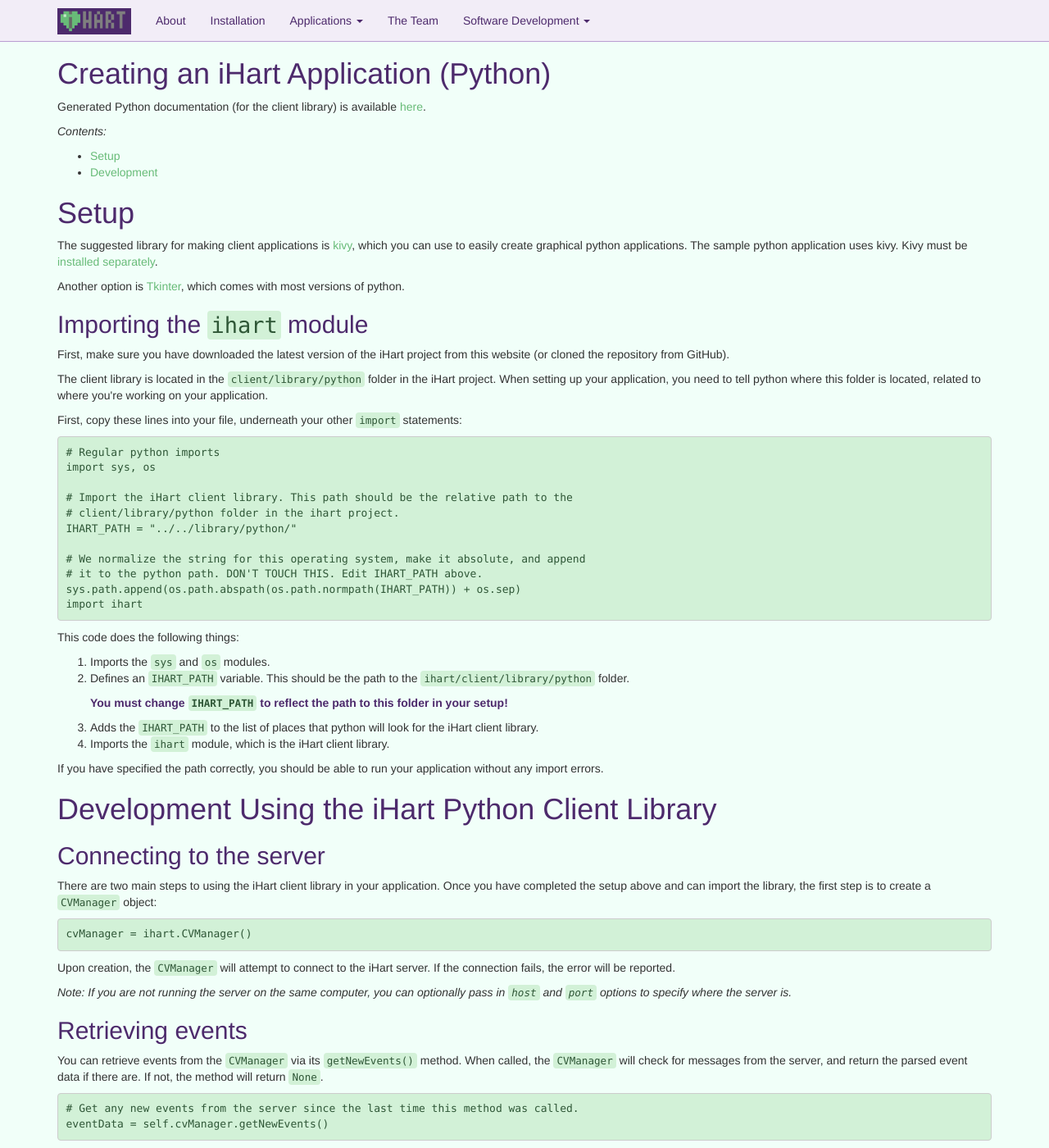
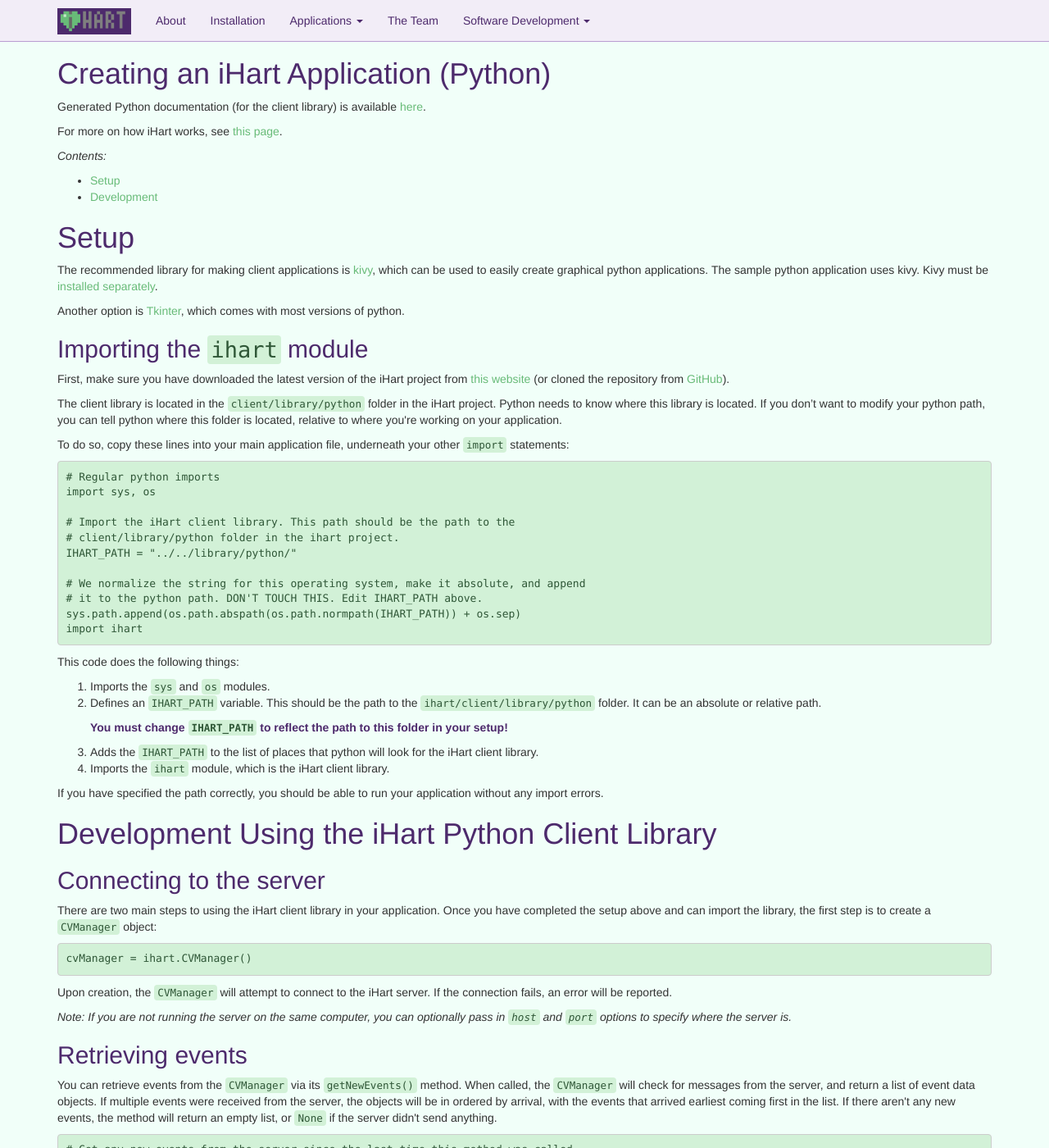
Before and after one commit to ihart-mhc/ihart-mhc.github.io, a Jekyll site: the page built from applications/development/python/index.md, in a window 1280 px wide and 1400 px high. Shown: the whole window at 82% size. Built offline with Jekyll 4.4.1, drawn with Linux system fonts in a browser that asks for light colours; nearby versions of some CDN libraries; some of the changed text lies outside the part shown.

Commit message:
Update the python client docs with note about receiving multiple events

````diff
--- a/applications/development/python/doc/cv_event_data.html
+++ b/applications/development/python/doc/cv_event_data.html
@@ -8,7 +8,7 @@
 <td valign=bottom>&nbsp;<br>
 <font color="#ffffff" face="helvetica, arial">&nbsp;<br><big><big><strong>cv_event_data</strong></big></big></font></td
 ><td align=right valign=bottom
-><font color="#ffffff" face="helvetica, arial"><a href="ihart.html">index</a></font></td></tr></table>
+><font color="#ffffff" face="helvetica, arial"></font></td></tr></table>
     <p><tt>Collects&nbsp;information&nbsp;about&nbsp;detected&nbsp;motion&nbsp;and&nbsp;faces.</tt></p>
 <p>
 <table width="100%" cellspacing=0 cellpadding=2 border=0 summary="section">
@@ -53,4 +55,5 @@
 <dl><dt><a name="CVEventData-getShellsInRegion"><strong>getShellsInRegion</strong></a>(self, roi)</dt><dd><tt>@param&nbsp;roi&nbsp;&nbsp;the&nbsp;region&nbsp;of&nbsp;interest&nbsp;to&nbsp;return&nbsp;shells&nbsp;for<br>
 @return&nbsp;the&nbsp;shells&nbsp;in&nbsp;the&nbsp;given&nbsp;region</tt></dd></dl>
 
+</td></tr></table></td></tr></table>
 </body></html>
--- a/applications/development/python/index.md
+++ b/applications/development/python/index.md
@@ -6,6 +6,8 @@
 
 Generated Python documentation (for the client library) is available [here](doc/ihart.html).
 
+For more on how iHart works, see [this page](/software/#how-ihart-works).
+
 *Contents:*
 
 * [Setup](#setup)
@@ -13,26 +15,26 @@
 
 # Setup
 
-The suggested library for making client applications is [kivy](https://kivy.org/#home),
-which you can use to easily create graphical python applications. The sample python application
+The recommended library for making client applications is [kivy](https://kivy.org/#home),
+which can be used to easily create graphical python applications. The sample python application
 uses kivy. Kivy must be [installed separately](https://kivy.org/#download).
 
 Another option is [Tkinter](https://wiki.python.org/moin/TkInter), which comes with most versions of python.
 
 ## Importing the `ihart` module
 
-First, make sure you have downloaded the latest version of the iHart project from this website (or cloned the repository from GitHub).
+First, make sure you have downloaded the latest version of the iHart project from [this website](/ihart/) (or cloned the repository from [GitHub](https://github.com/ihart-mhc/ihart)).
 
-The client library is located in the `client/library/python` folder in the iHart project. When setting up your
-application, you need to tell python where this folder is located, related to where you\'re working on your application.
+The client library is located in the `client/library/python` folder in the iHart project. Python needs to know where this library is located. If you don't want to
+modify your python path, you can tell python where this folder is located, relative to where you\'re working on your application.
 
-First, copy these lines into your file, underneath your other `import` statements:
+To do so, copy these lines into your main application file, underneath your other `import` statements:
 
 
 	# Regular python imports
 	import sys, os
 
-	# Import the iHart client library. This path should be the relative path to the
+	# Import the iHart client library. This path should be the path to the
 	# client/library/python folder in the ihart project.
 	IHART_PATH = "../../library/python/"
 
@@ -44,7 +46,7 @@
 This code does the following things:
 
 1. Imports the `sys` and `os` modules.
-2. Defines an `IHART_PATH` variable. This should be the path to the `ihart/client/library/python` folder.
+2. Defines an `IHART_PATH` variable. This should be the path to the `ihart/client/library/python` folder. It can be an absolute or relative path.
 
 	**You must change `IHART_PATH` to reflect the path to this folder in your setup!**
 
@@ -63,7 +65,7 @@
 
 	cvManager = ihart.CVManager()
 
-Upon creation, the `CVManager` will attempt to connect to the iHart server. If the connection fails, the error will be reported.
+Upon creation, the `CVManager` will attempt to connect to the iHart server. If the connection fails, an error will be reported.
 
 *Note: If you are not running the server on the same computer, you can optionally pass in `host` and `port` options to specify where the server is.*
 
@@ -71,15 +73,20 @@
 ## Retrieving events
 
 You can retrieve events from the `CVManager` via its `getNewEvents()` method. When called, the `CVManager` will check for messages from the server,
-and return the parsed event data if there are. If not, the method will return `None`.
+and return a list of event data objects. If multiple events were received from the server, the objects will be in ordered by arrival, with the events that
+arrived earliest coming first in the list. If there aren\'t any new events, the method will return an empty list, or `None` if the server didn\'t send anything.
 
 	# Get any new events from the server since the last time this method was called.
-    eventData = self.cvManager.getNewEvents()
+    events = cvManager.getNewEvents()
+
+    # events is a list of event data objects, or None
+    for eventData in events:
+    	# parse each event data object
 
 Since most GUI libraries in python have their own main loops, it can be difficult to know where to call this method, and implementations may vary by library:
 
 - For kivy, we suggest using the [Clock.schedule_interval](https://kivy.org/docs/tutorials/pong.html#scheduling-functions-on-the-clock) method (this is what the
-sample python application uses). For example, if you have a `processIHartEvents` method:
+sample python application uses). For example, if you have a `processIHartEvents` method that calls `getNewEvents()` and handles them, you might write:
 
 	```
 	Clock.schedule_interval(processIHartEvents, 0)
@@ -93,8 +100,8 @@
 
 ## Parsing events
 
-Events are returned as a `CVEventData` object. Events have `Blob`s associated with them; each one will either be a motion (aka \"shell\") or face type.
-Blobs can be retrieved from the `CVEventData` object via the following methods:
+`getNewEvents()` returns a list of `CVEventData` objects. Events have `Blob`s associated with them; each one will either be a motion (aka \"shell\") or face type.
+Blobs can be retrieved from each `CVEventData` object via the following methods:
 
 - `getAllBlobs()`
 - `getAllFaces()`
@@ -102,8 +109,11 @@
 
 `CVEventData` also refers to \"regions of interest\" or \"areas of interest,\" which you can read more about [here](/software).
 All blobs occur within the bounds of a single region of interest.
-If you\'re only interested in blobs that occurred within a specific region of interest, you can choose to get only those blobs from the `CVEventData` object:
+If you\'re only interested in blobs that occurred within a specific region of interest, you can choose to get only those blobs from the `CVEventData` object
+by passing in the index of the region:
 
 - `getBlobsInRegion(regionOfInterest)`
 - `getFacesInRegion(regionOfInterest)`
 - `getShellsInRegion(regionOfInterest)`
+
+All of these methods return lists of Blobs. The documentation for the `Blob` class is available [here](/applications/development/python/doc/blob.html).
````
Also changed, not shown: other parts of applications/development/python/doc/cv_event_data.html (+2 -0 lines), applications/development/java/index.md (+2 -0 lines), applications/development/python/doc/blob.html (+22 -11 lines), applications/development/python/doc/cv_manager.html (+6 -15 lines).
